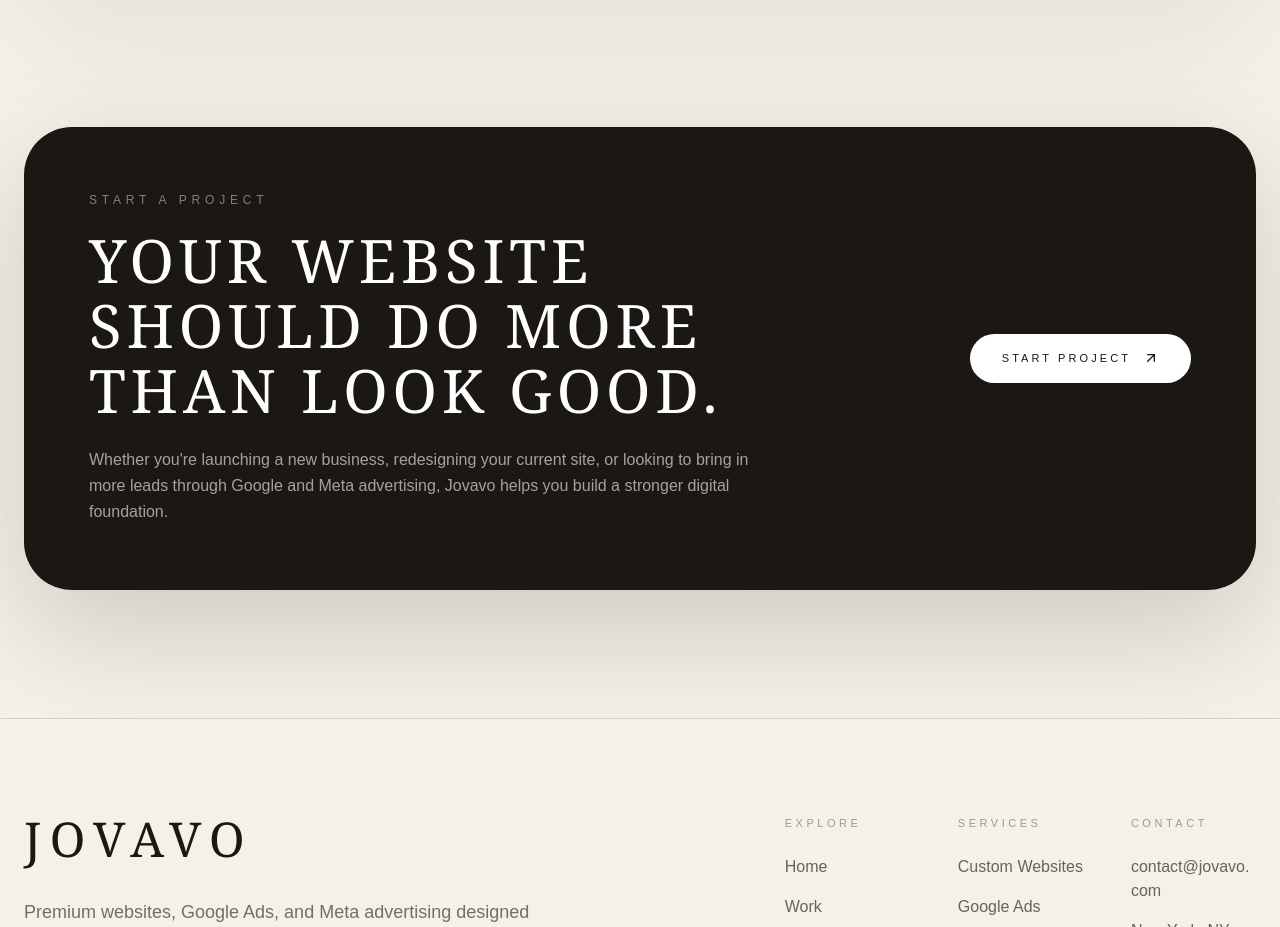
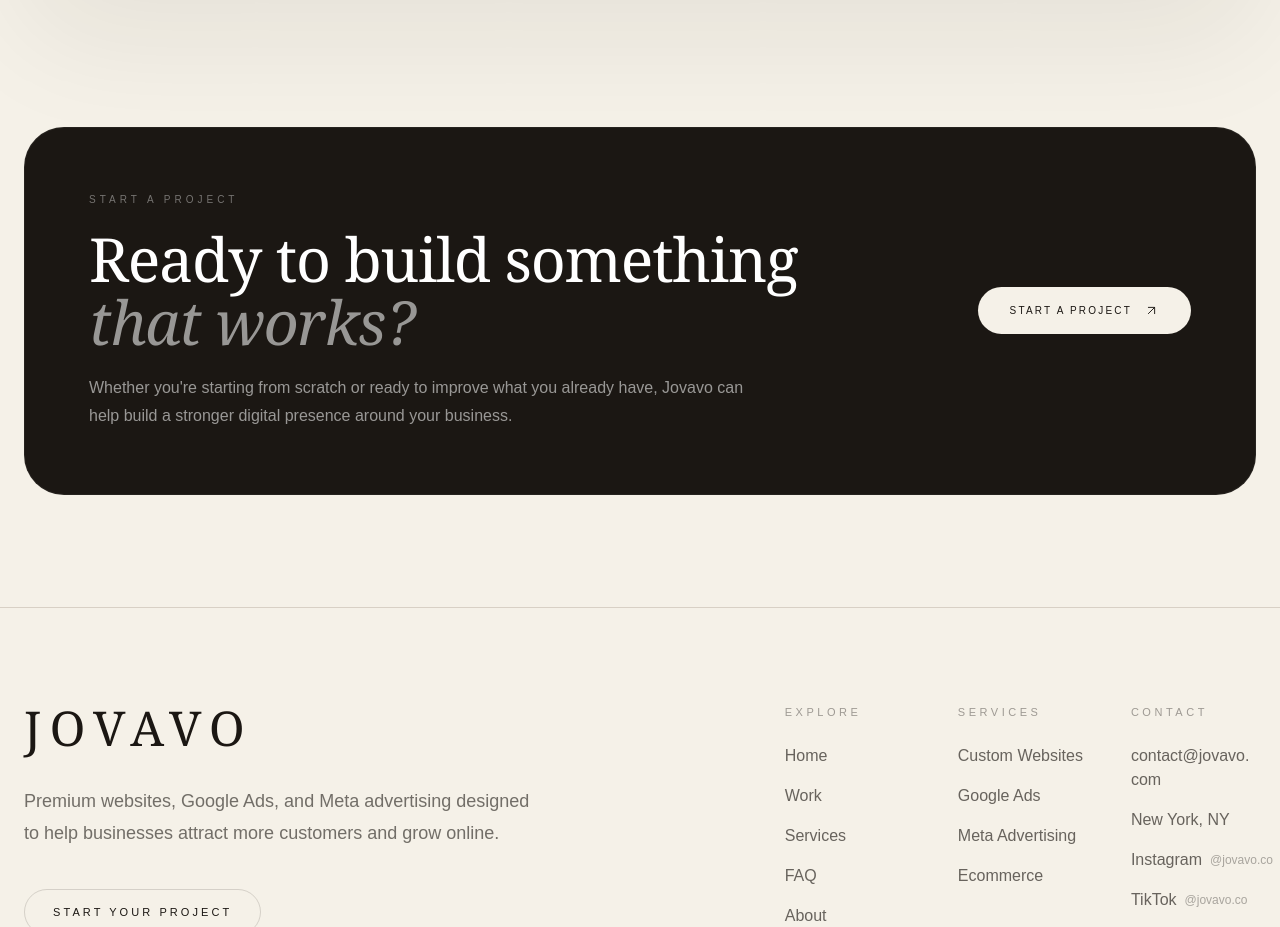
Before and after one commit to Jovavoco/jovavo, a Next.js app: page / in a window 1280 px wide. Shown: the part 2968-3895 px from the top of the page. Built offline with nearby package versions, Linux system fonts and the light colour scheme; no server answers.

Commit message:
Update page.tsx

```diff
--- a/app/page.tsx
+++ b/app/page.tsx
@@ -309,38 +309,51 @@
 </section>
 
 {/* CTA */}
-      <section className="relative mx-auto max-w-7xl px-4 pb-20 sm:px-6 sm:pb-24 md:pb-32">
+<section className="relative mx-auto max-w-7xl px-4 pb-20 sm:px-6 sm:pb-24 md:pb-28">
   <Reveal>
-          <div className="overflow-hidden rounded-[2rem] border border-[#1b1713]/10 bg-[#1b1713] p-6 text-white shadow-[0_30px_90px_rgba(27,23,19,0.16)] sm:p-8 md:rounded-[3rem] md:p-16 md:shadow-[0_40px_120px_rgba(27,23,19,0.18)]">
-            <div className="grid gap-8 md:grid-cols-[1fr_auto] md:items-center md:gap-10">
+    <div className="overflow-hidden rounded-[2rem] border border-white/5 bg-[#1b1713] md:rounded-[2.5rem]">
+      <div className="px-6 py-12 sm:px-10 sm:py-14 md:px-14 md:py-16 lg:px-16">
+        <div className="grid gap-10 md:grid-cols-[1fr_auto] md:items-center md:gap-16">
+
+          {/* TEXT */}
           <div>
-                <p className="mb-4 text-[10px] uppercase tracking-[0.28em] text-white/45 sm:mb-5 sm:text-xs sm:tracking-[0.4em]">
+            <p className="mb-5 text-[9px] uppercase tracking-[0.34em] text-white/40 sm:text-[10px] sm:tracking-[0.4em]">
               Start a Project
             </p>
 
-                <h2 className="max-w-4xl font-serif text-[2.15rem] font-light uppercase leading-[1.08] tracking-[0.045em] sm:text-4xl sm:tracking-[0.08em] md:text-6xl">
-                  Your website
-                  <br />
-                  should do more
-                  <br />
-                  than look good.
+            <h2 className="max-w-3xl font-serif text-[2.4rem] font-light leading-[1.04] tracking-[-0.02em] text-white sm:text-[2.9rem] md:text-[3.5rem] lg:text-[3.8rem]">
+              Ready to build something
+              <br className="hidden sm:block" />
+              {" "}
+              <span className="italic text-white/55">
+                that works?
+              </span>
             </h2>
 
-                <p className="mt-5 max-w-2xl text-sm leading-6 text-white/60 sm:mt-6 sm:text-base sm:leading-relaxed">
-                  Whether you&apos;re launching a new business, redesigning your
-                  current site, or looking to bring in more leads through Google
-                  and Meta advertising, Jovavo helps you build a stronger
-                  digital foundation.
+            <p className="mt-5 max-w-2xl text-[15px] leading-7 text-white/55 sm:text-base">
+              Whether you&apos;re starting from scratch or ready to improve
+              what you already have, Jovavo can help build a stronger digital
+              presence around your business.
             </p>
           </div>
 
+          {/* BUTTON */}
+          <div className="md:flex md:justify-end">
             <Link
               href="/contact"
-                className="inline-flex w-full items-center justify-center gap-3 rounded-full bg-white px-7 py-4 text-[10px] uppercase tracking-[0.22em] text-[#1b1713] transition hover:-translate-y-1 hover:bg-[#f5f1e8] sm:w-fit sm:px-8 sm:text-[11px] sm:tracking-[0.28em]"
+              className="group inline-flex w-full items-center justify-center gap-3 rounded-full bg-[#f5f1e8] px-7 py-3.5 text-[9px] uppercase tracking-[0.22em] text-[#1b1713] transition-all duration-300 hover:-translate-y-0.5 hover:bg-white sm:w-auto sm:px-8 sm:py-4 sm:text-[10px]"
             >
-                Start Project
-                <ArrowUpRight size={16} />
+              Start a Project
+
+              <ArrowUpRight
+                size={15}
+                strokeWidth={1.5}
+                className="transition-transform duration-300 group-hover:translate-x-0.5 group-hover:-translate-y-0.5"
+              />
             </Link>
+          </div>
+
+        </div>
       </div>
     </div>
   </Reveal>
```
Lines whose indentation alone changed are shown as unchanged.
